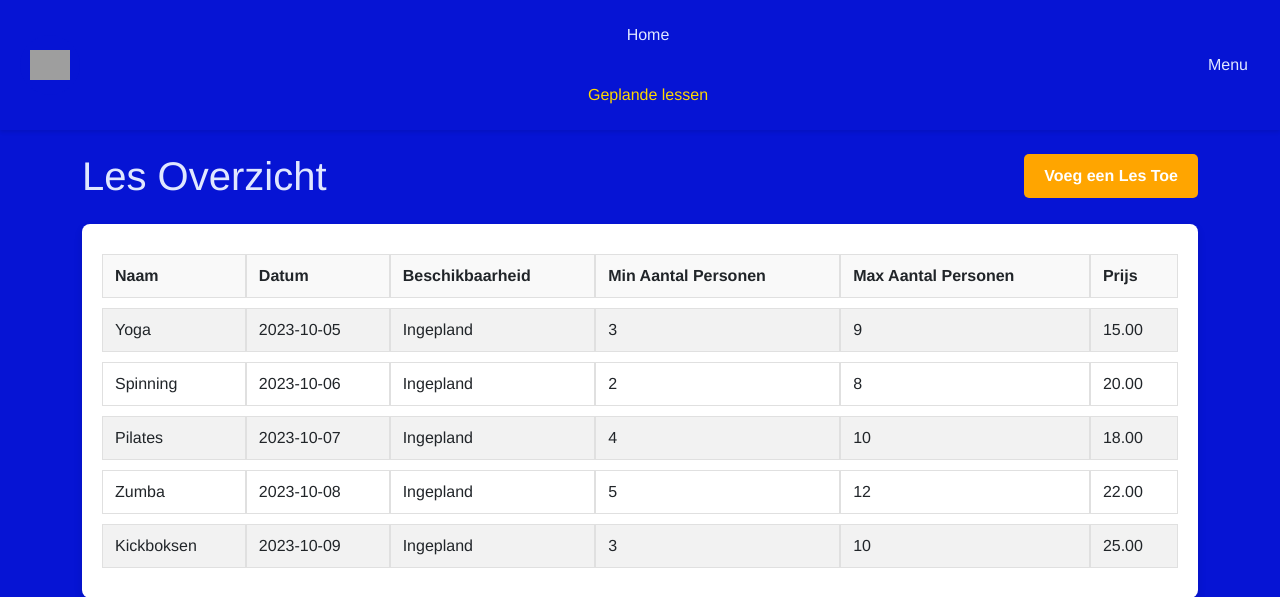
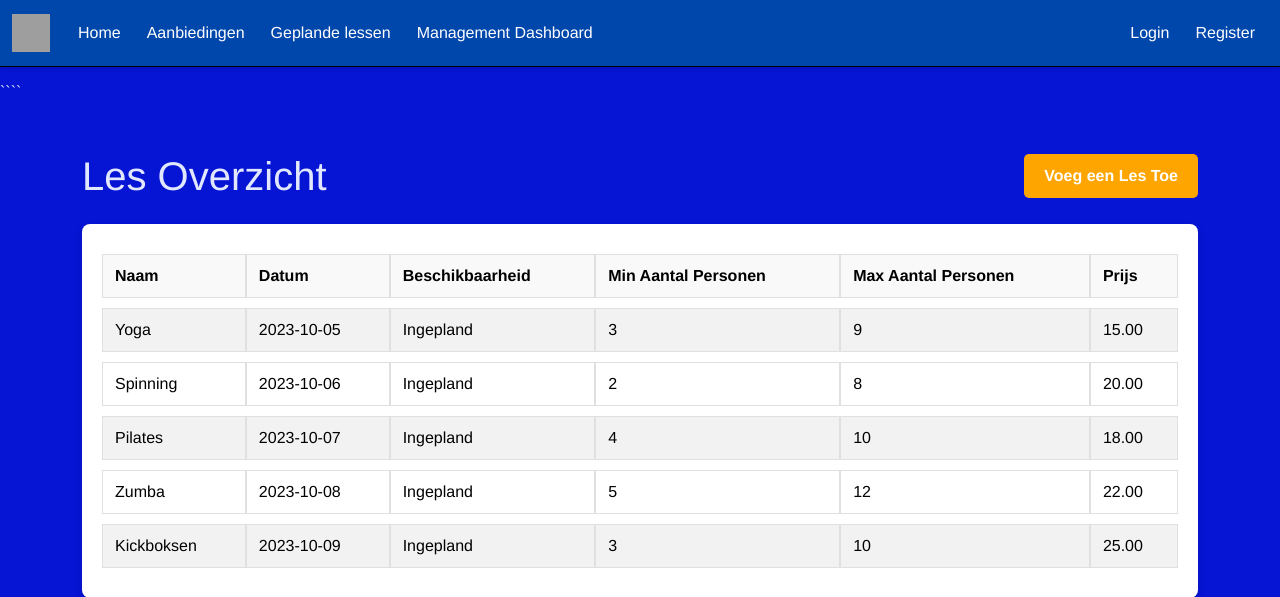
Before and after one commit to LuukvdBilt/FitForFun, a PHP site: page /public/lessen.php in a window 1280 px wide. Shown: the top 597 px of the page. Run offline with PHP 8.4, Linux system fonts and the light colour scheme; data comes from the database, SQL or seed files in the repository; both versions use the stored data as it was before the commit; grey boxes are pictures that could not be loaded.

Commit message:
wesley is de goat

```diff
--- a/Dashboard/Dashboard.php
+++ b/Dashboard/Dashboard.php
@@ -29,16 +29,16 @@
       <div class="collapse navbar-collapse" id="navbarNav">
         <ul class="navbar-nav me-auto">
           <li class="nav-item">
-            <a class="nav-link nav-link-Home" href="../Homepagina/index.php">Home</a>
+            <a class="nav-link" href="../Homepagina/index.php">Home</a>
           </li>
           <li class="nav-item">
             <a class="nav-link" href="../AanbiedingenPagina/aanbiedingen.php">Aanbiedingen</a>
           </li>
           <li class="nav-item">
-            <a class="nav-link" href="../lessonkalender/lessen.php">Geplande lessen</a>
+            <a class="nav-link" href="../LesOverzicht/public/lessen.php">Geplande lessen</a>
           </li>
           <li class="nav-item">
-            <a class="nav-link" href="../Dashboard/Dashboard.php">Management Dashboard</a>
+            <a class="nav-link" href="../AccountsOverzicht/login.php">Management Dashboard</a>
           </li>
         </ul>
 
--- a/LesOverzicht/public/lessen.php
+++ b/LesOverzicht/public/lessen.php
@@ -3,7 +3,7 @@
 $servername = "localhost";
 $username = "root";
 $password = "";
-$dbname = "fitforfun";
+$dbname = "FitForFun";
 
 // Create connection
 $conn = new mysqli($servername, $username, $password, $dbname);
@@ -28,38 +28,48 @@ $resultReservering = $conn->query($sqlReservering);
     <meta charset="UTF-8">
     <meta name="viewport" content="width=device-width, initial-scale=1.0">
     <title>Fitness Website</title>
-    <!-- Bootstrap CSS -->
-    <link href="https://stackpath.bootstrapcdn.com/bootstrap/5.3.0/css/bootstrap.min.css" rel="stylesheet">
-    <!-- Bootstrap Icons -->
+    <link href="https://cdn.jsdelivr.net/npm/bootstrap@5.3.3/dist/css/bootstrap.min.css" rel="stylesheet" integrity="sha384-QWTKZyjpPEjISv5WaRU9OFeRpok6YctnYmDr5pNlyT2bRjXh0JMhjY6hW+ALEwIH" crossorigin="anonymous">
     <link href="https://cdnjs.cloudflare.com/ajax/libs/bootstrap-icons/1.10.3/font/bootstrap-icons.min.css" rel="stylesheet">
     <!-- Custom CSS -->
     <link rel="stylesheet" href="style.css">
     <link rel="stylesheet" href="calendersheet.css">
 </head>
 <body>
-    <nav class="navbar">
-        <a class="navbar-brand" href="index.php">
-            <img class="logo" src="https://www.burda-forward.de/files/images/03_Media/Brands/FitForFun/BF_Media_Brands_FitForFun_logo.png" alt="FitForFun Logo">
+<nav class="navbar navbar-expand-lg fixed-top">
+    <div class="container-fluid">
+      <img class="logo"
+        src="https://www.burda-forward.de/files/images/03_Media/Brands/FitForFun/BF_Media_Brands_FitForFun_logo.png"
+        alt="FitForFun Logo">
       </a>
+      <button class="navbar-toggler" type="button" data-bs-toggle="collapse" data-bs-target="#navbarNav"
+        aria-controls="navbarNav" aria-expanded="false" aria-label="Toggle navigation">
+        <span class="navbar-toggler-icon"></span>
+      </button>
+      <div class="collapse navbar-collapse" id="navbarNav">
+        <ul class="navbar-nav me-auto">
+          <li class="nav-item">
+            <a class="nav-link" href="../../Homepagina/index.php">Home</a>
+          </li>
+          <li class="nav-item">
+            <a class="nav-link" href="../../AanbiedingenPagina/aanbiedingen.php">Aanbiedingen</a>
+          </li>
+          <li class="nav-item">
+            <a class="nav-link" href="../../LesOverzicht/public/lessen.php">Geplande lessen</a>
+          </li>
+          <li class="nav-item">
+            <a class="nav-link" href="../../AccountsOverzicht/login.php">Management Dashboard</a>
+          </li>
+        </ul>
+
         <ul class="navbar-nav">
           <li class="nav-item">
-                <a class="nav-link" href="index.php">Home</a>
+            <a class="nav-link" href="#">Login</a>
           </li>
           <li class="nav-item">
-                <a class="nav-link active" href="lessen.php">Geplande lessen</a>
+            <a class="nav-link" href="PerPeriode/AccountPerPeriode.php">Register</a>
           </li>
         </ul>
-        <div class="nav-dropdown">
-            <a class="nav-link" href="#">Menu</a>
-            <div class="dropdown-content">
-                <a href="profiel.php">Profiel</a>
-                <a href="logout.php" class="text-danger">Uitloggen</a>
       </div>
-        </div>
-        <div class="nav-hamburger">
-            <span></span>
-            <span></span>
-            <span></span>
     </div>
   </nav>
 
--- a/LesOverzicht/public/style.css
+++ b/LesOverzicht/public/style.css
@@ -11,7 +11,6 @@ body {
 /* Navbar Styles */
 .navbar {
     background-color: #0614d4;
-    padding: 15px 20px;
     display: flex;
     align-items: center;
     justify-content: space-between;
@@ -23,121 +22,24 @@ body {
     box-shadow: 0 2px 4px rgba(0, 0, 0, 0.1);
 }
 
-.navbar-brand {
-    background-color: #0614d4;
-    border-radius: 50%;
-    padding: 10px;
-    width: 60px;
-    height: 60px;
-    display: flex;
-    align-items: center;
-    justify-content: center;
-    overflow: hidden;
-    margin-right: 20px;
-    transition: transform 0.3s ease;
+.navbar {
+    background-color: #0047AB; /* Set background color */
+    border-bottom: 1px solid black; /* Add a bottom border */
 }
 
-.navbar-brand:hover {
-    transform: rotate(360deg);
-}
-
-.navbar-brand img.logo {
-    width: 40px;
-    height: 40px;
-    object-fit: contain;
-}
-
-.navbar-nav {
-    display: flex;
-    list-style: none;
-    margin: 0;
-    padding: 0;
-    align-items: center;
-    gap: 20px; /* Space between items */
+.navbar .logo {
+    width: 38px; /* Set width */
+    height: 38px; /* Set height */
+    margin-right: 15px; /* Add right margin */
 }
 
 .nav-item {
-    display: flex;
-    align-items: center;
+    color: white; /* Set text color to white */
+    margin: 5px; /* Add margin */
 }
 
 .nav-link {
-    color: #e0e7ff !important; /* Light text color */
-    font-weight: 500;
-    text-decoration: none;
-    padding: 0.5rem 0.75rem;
-    transition: color 0.3s;
-}
-
-.nav-link:hover, .nav-link.active {
-    color: #FFD700 !important; /* Highlight color */
-}
-
-.nav-dropdown {
-    position: relative;
-}
-
-.dropdown-content {
-    display: none;
-    position: absolute;
-    right: 0;
-    background: #0614d4;
-    min-width: 160px;
-    box-shadow: 0 8px 16px rgba(0, 0, 0, 0.2);
-    border-radius: 4px;
-    z-index: 1000;
-}
-
-.nav-dropdown:hover .dropdown-content {
-    display: block;
-}
-
-.dropdown-content a {
-    color: #e0e7ff !important;
-    padding: 12px 16px;
-    display: block;
-    text-decoration: none;
-}
-
-.dropdown-content a:hover {
-    background: #0614d4;
-}
-
-.nav-hamburger {
-    display: none;
-    cursor: pointer;
-    flex-direction: column;
-    justify-content: space-between;
-}
-
-@media (max-width: 768px) {
-    .nav-hamburger {
-        display: flex;
-    }
-
-    .nav-hamburger span {
-        display: block;
-        width: 25px;
-        height: 3px;
-        margin: 5px;
-        background: white;
-    }
-
-    .navbar-nav {
-        display: none;
-        flex-direction: column;
-        width: 100%;
-        position: absolute;
-        top: 60px; /* Adjust to position below the navbar */
-        left: 0;
-        background: #0614d4;
-        padding: 1rem;
-        gap: 10px;
-    }
-
-    .navbar-nav.active {
-        display: flex;
-    }
+    color: white !important; /* Set text color to white and make it important */
 }
 
 /* Table Styling */
```
Also changed, not shown: AanbiedingenPagina/aanbiedingen.php (+6 -6 lines), Database/Database.sql (+52 -0 lines), LedenOverzicht/LedenOverzicht.php (+14 -2 lines), LesOverzicht/api/mij.sql (deleted, +0 -58 lines). Lines whose indentation alone changed are shown as unchanged.
